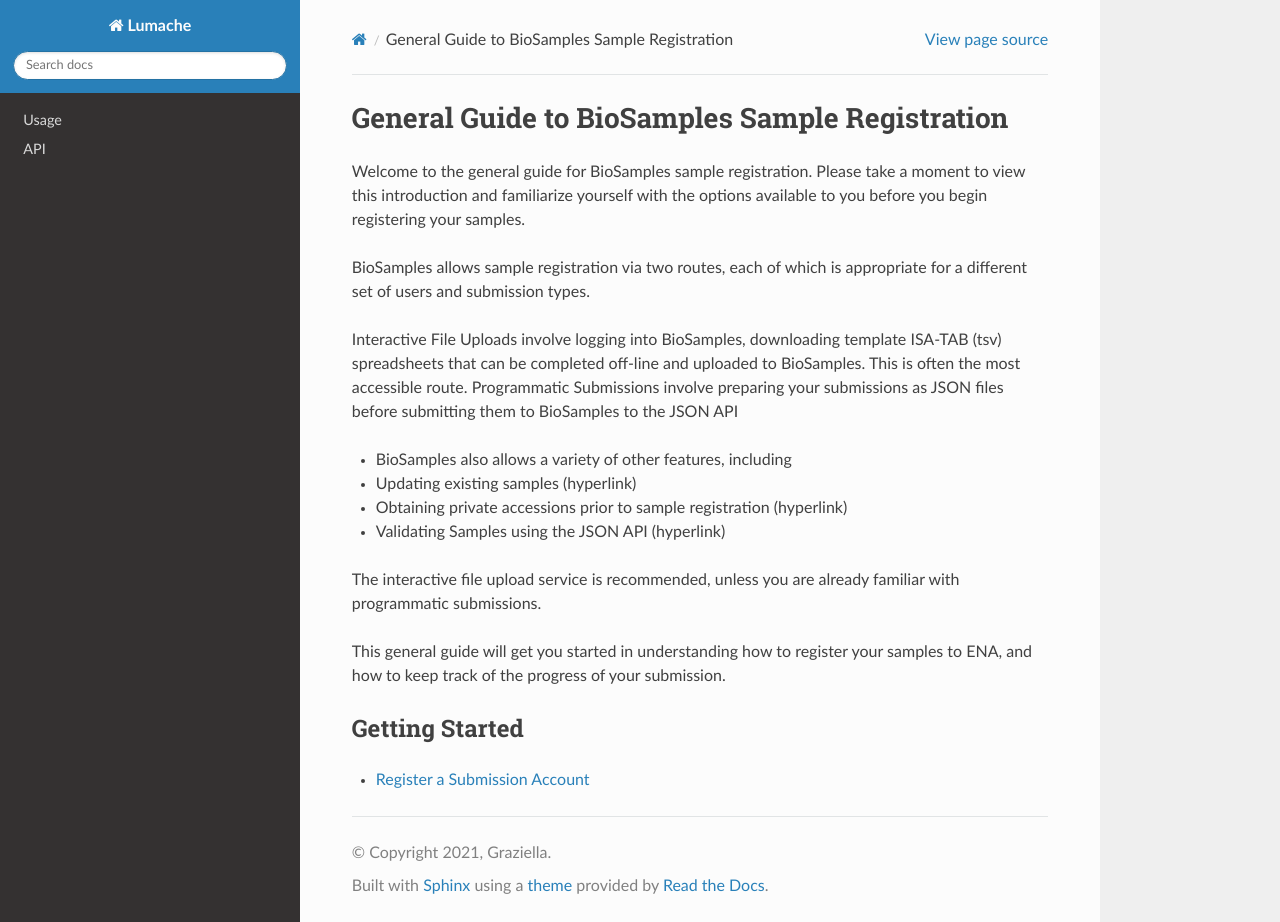
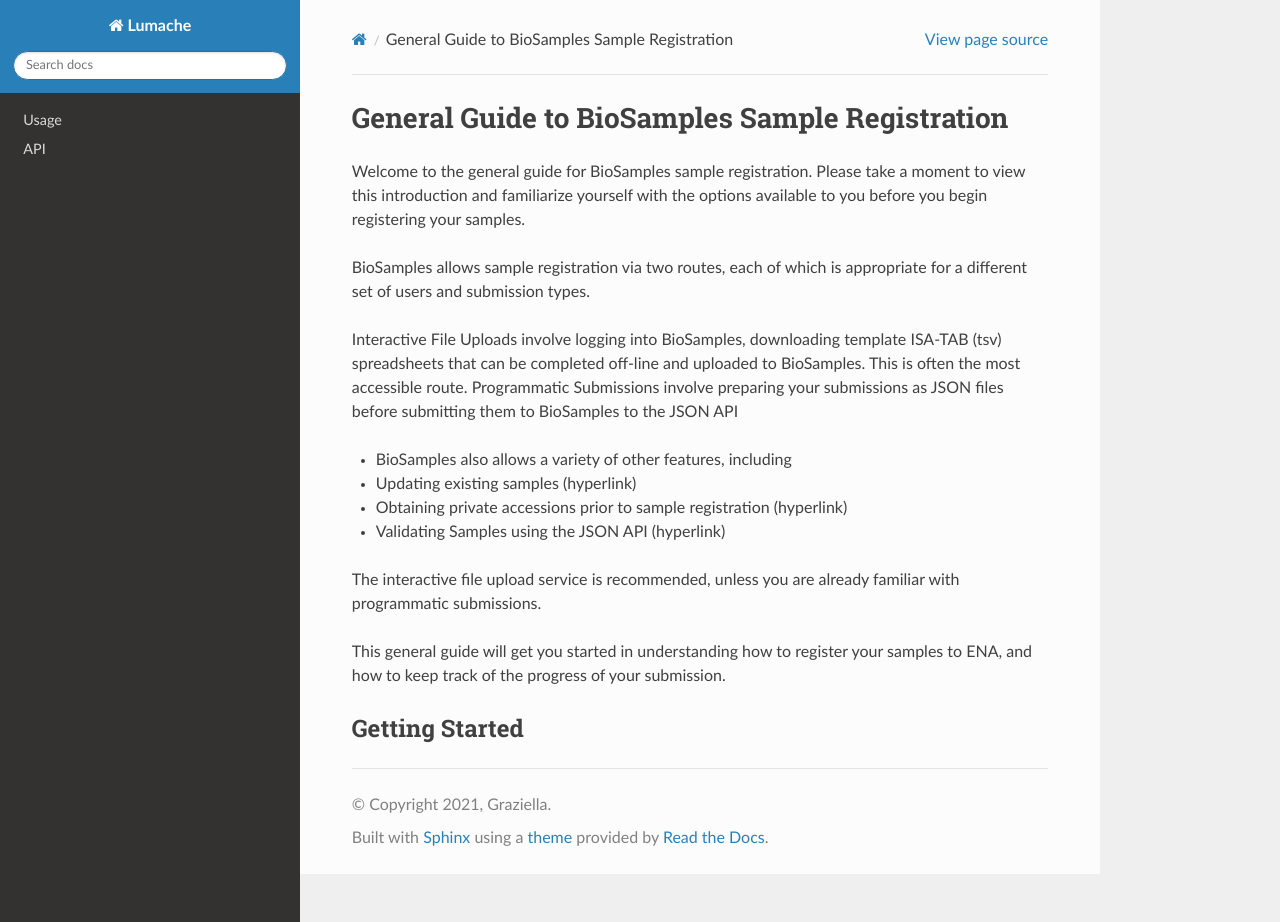
Before and after one commit to Wkt8/rtd-tutorial, a Sphinx documentation site: the page built from docs/source/submit/general-guide.rst, in a window 1280 px wide and 922 px high. Built offline with Sphinx 7.4.7 and the Read the Docs theme 3.1.0, drawn with Linux system fonts in a browser that asks for light colours; part of the change alters nothing that is shown.

```diff
--- a/docs/source/submit/general-guide.rst
+++ b/docs/source/submit/general-guide.rst
@@ -19,8 +19,3 @@ This general guide will get you started in understanding how to register your sa
 
 Getting Started
 ===============
-
-.. toctree::
-  :maxdepth: 1
-
-  general-guide/registration
```
